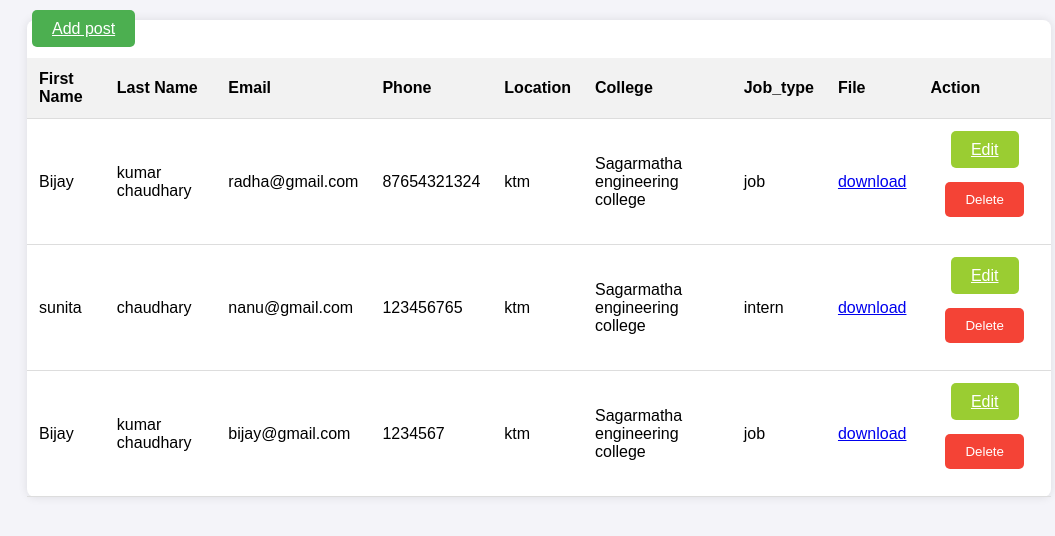
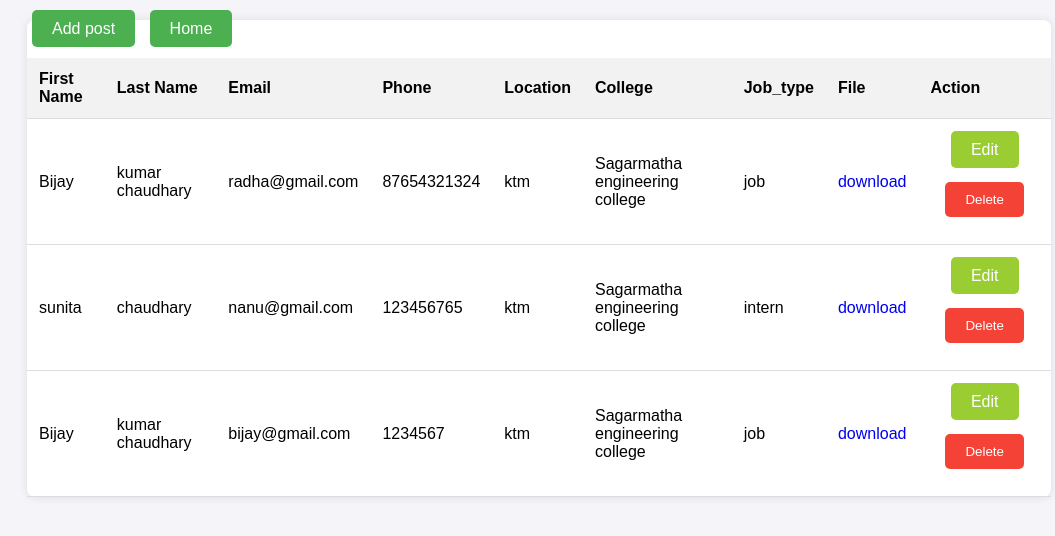
Before and after one commit to Bijaytharu8848/Dashboard-and-Authentication-system, a Django app: page /dashboard/ in a window 1280 px wide. Shown: the part 58-594 px from the top of the page, without its empty margins (101-1156 px from the left). Run offline with Django 4.2, Linux system fonts and the light colour scheme; a user stored in the database is signed in; data comes from the database, SQL or seed files in the repository.

Commit message:
Update dashboard.html

```diff
--- a/Django/intern/templates/intern/dashboard.html
+++ b/Django/intern/templates/intern/dashboard.html
@@ -66,6 +66,9 @@
             color: white;
             text-align-last: right;
         }
+        a{
+            text-decoration: none;
+        }
     </style>
 </head>
 <body>
@@ -76,6 +79,7 @@
 
 <div class="dashboard-container">
     <a href="{% url 'addpost' %}" class="btn btn-primary">Add post</a>
+    <a href="{% url 'home' %}" class="btn btn-primary">Home</a>
     <table>
         <thead>
             <tr>
```
